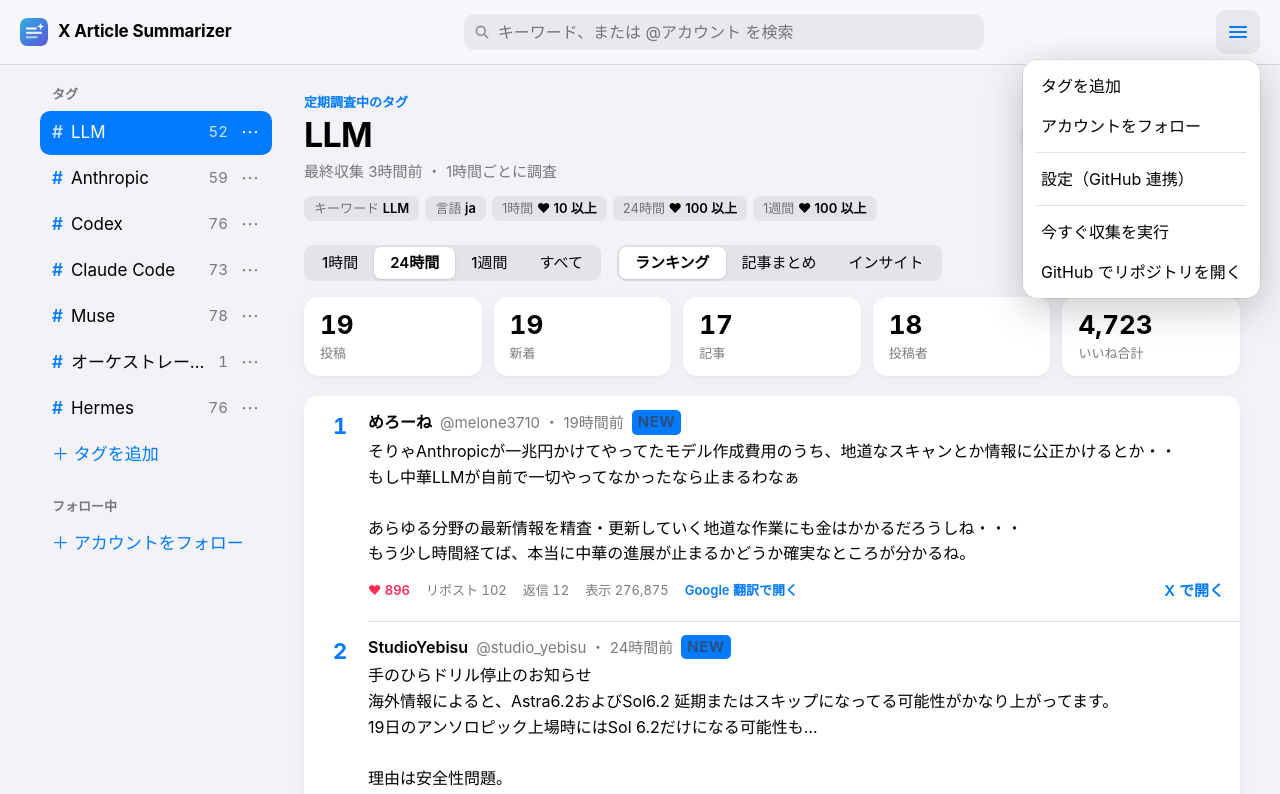
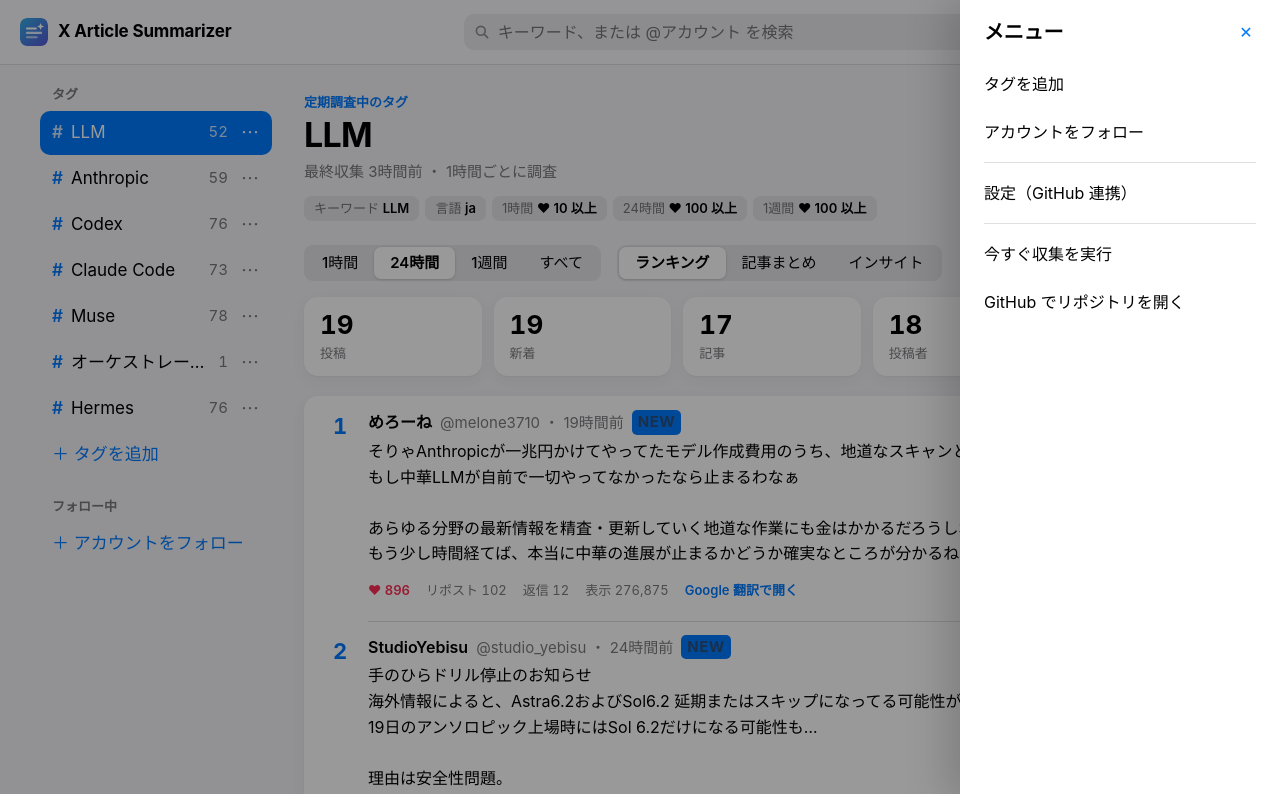
Before and after one commit to masuda-dev-29/x-topic-report, a plain HTML site: page docs/index.html in a window 1280 px wide. Both pictures are taken after a click on the button "メニュー". Shown: the top 794 px of the page. Drawn offline with Linux system fonts and the light colour scheme.

Commit message:
Open the main menu as a slide-in drawer
Co-Authored-By: Claude Fable 5.2 <noreply@anthropic.com>

```diff
--- a/docs/app.js
+++ b/docs/app.js
@@ -417,6 +417,35 @@ document.addEventListener("click", (e) => {
 document.addEventListener("keydown", (e) => { if (e.key === "Escape" && menuAnchor) { menuAnchor.focus(); closeMenu(); } });
 addEventListener("resize", closeMenu);
 addEventListener("scroll", closeMenu, { passive: true });
+
+// ---- ハンバーガーメニュー：右端からスライドインするドロワー
+function closeDrawer() {
+  const d = $("drawer");
+  if (!d.open) return Promise.resolve();
+  d.classList.remove("open");
+  $("btn-menu").setAttribute("aria-expanded", "false");
+  const wait = matchMedia("(prefers-reduced-motion: reduce)").matches ? 0 : 300;
+  return new Promise((done) => setTimeout(() => { d.close(); done(); }, wait));
+}
+function openDrawer() {
+  const d = $("drawer");
+  if (d.open) return;
+  closeMenu();
+  const items = mainMenu().filter(Boolean).map((it) =>
+    it === "-" ? el("hr")
+    : it.href ? link(it.href, { class: "menu-item", onclick: closeDrawer }, it.label)
+    : el("button", { type: "button", class: "menu-item", onclick: () => closeDrawer().then(it.action) }, it.label));
+  d.replaceChildren(el("div", { class: "drawer-body" },
+    el("div", { class: "drawer-head" },
+      el("h2", null, "メニュー"),
+      el("button", { type: "button", class: "icon-btn", "aria-label": "メニューを閉じる", onclick: closeDrawer }, "✕")),
+    ...items));
+  d.showModal();
+  $("btn-menu").setAttribute("aria-expanded", "true");
+  requestAnimationFrame(() => requestAnimationFrame(() => d.classList.add("open")));
+}
+$("drawer").addEventListener("cancel", (e) => { e.preventDefault(); closeDrawer(); });
+$("drawer").addEventListener("click", (e) => { if (e.target === e.currentTarget) closeDrawer(); });
 
 function mainMenu() {
   return [
@@ -900,7 +929,7 @@ $("search").addEventListener("submit", (e) => {
   state.live = { q, lang: "", hours: 24, minFaves: 100, posts: [] };
   runLive();
 });
-$("btn-menu").addEventListener("click", (e) => toggleMenu(e.currentTarget, mainMenu()));
+$("btn-menu").addEventListener("click", openDrawer);
 
 async function refreshIndex() {
   const idx = await getJSON("data/index.json");
--- a/docs/index.html
+++ b/docs/index.html
@@ -9,7 +9,7 @@
 <meta name="color-scheme" content="light dark">
 <title>X Article Summarizer</title>
 <link rel="icon" type="image/svg+xml" href="logo.svg">
-<link rel="stylesheet" href="style.css?v=5">
+<link rel="stylesheet" href="style.css?v=6">
 </head>
 <body>
 <header class="bar">
@@ -20,7 +20,7 @@
     <input type="search" id="q" placeholder="キーワード、または @アカウント を検索" aria-label="タグとアカウントを検索"
            autocomplete="off" autocapitalize="off" enterkeyhint="search">
   </form>
-  <button type="button" class="icon-btn" id="btn-menu" aria-label="メニュー" aria-haspopup="menu" aria-expanded="false">
+  <button type="button" class="icon-btn" id="btn-menu" aria-label="メニュー" aria-haspopup="dialog" aria-expanded="false">
     <svg width="22" height="22" viewBox="0 0 22 22" fill="none" stroke="currentColor" stroke-width="2" stroke-linecap="round" aria-hidden="true">
       <path d="M3 6h16M3 11h16M3 16h16"/>
     </svg>
@@ -31,8 +31,9 @@
   <main id="main"><p class="placeholder">読み込み中…</p></main>
 </div>
 <div class="menu" id="menu" role="menu" hidden></div>
+<dialog class="drawer" id="drawer" aria-label="メニュー"></dialog>
 <dialog class="sheet" id="sheet"></dialog>
 <div class="toast" id="toast" role="status" aria-live="polite"></div>
-<script src="app.js?v=5"></script>
+<script src="app.js?v=6"></script>
 </body>
 </html>
--- a/docs/style.css
+++ b/docs/style.css
@@ -50,6 +50,18 @@ button { cursor: pointer; }
 .menu-item.destructive { color: var(--red); }
 .menu hr { border: 0; border-top: .5px solid var(--sep); margin: 6px 8px; }
 .brand:hover { text-decoration: none; }
+.drawer { position: fixed; inset: 0 0 0 auto; margin: 0; padding: 0; border: 0; width: min(320px, 86vw);
+  height: 100vh; height: 100dvh; max-width: none; max-height: none; background: var(--surface); color: var(--label);
+  box-shadow: -12px 0 40px rgba(0, 0, 0, .18); transform: translateX(105%);
+  transition: transform .3s cubic-bezier(.32, .72, 0, 1); }
+.drawer.open { transform: none; }
+.drawer::backdrop { background: rgba(0, 0, 0, 0); transition: background-color .3s ease; }
+.drawer.open::backdrop { background: rgba(0, 0, 0, .4); }
+.drawer-body { min-height: 100%; padding: 10px 12px max(16px, env(safe-area-inset-bottom)); }
+.drawer-head { display: flex; align-items: center; justify-content: space-between; padding: 0 0 6px 12px; }
+.drawer-head h2 { margin: 0; font-size: 1.25rem; font-weight: 700; letter-spacing: -.01em; }
+.drawer .menu-item { min-height: 48px; border-radius: 10px; }
+.drawer hr { border: 0; border-top: .5px solid var(--sep); margin: 6px 12px; }
 .search { flex: 1; max-width: 520px; margin: 0 auto; }
 .search input { width: 100%; height: 36px; border: 0; border-radius: 10px; background-color: var(--fill);
   padding: 0 12px 0 34px; font-size: 1rem; appearance: none; -webkit-appearance: none;
@@ -231,4 +243,4 @@ footer { color: var(--label2); font-size: .75rem; margin-top: 48px; line-height:
   .actions, .tools { margin-left: 0; }
   .seg { max-width: 100%; overflow-x: auto; }
 }
-@media (prefers-reduced-motion: reduce) { * { transition: none !important; } }
+@media (prefers-reduced-motion: reduce) { *, ::backdrop { transition: none !important; } }
```
